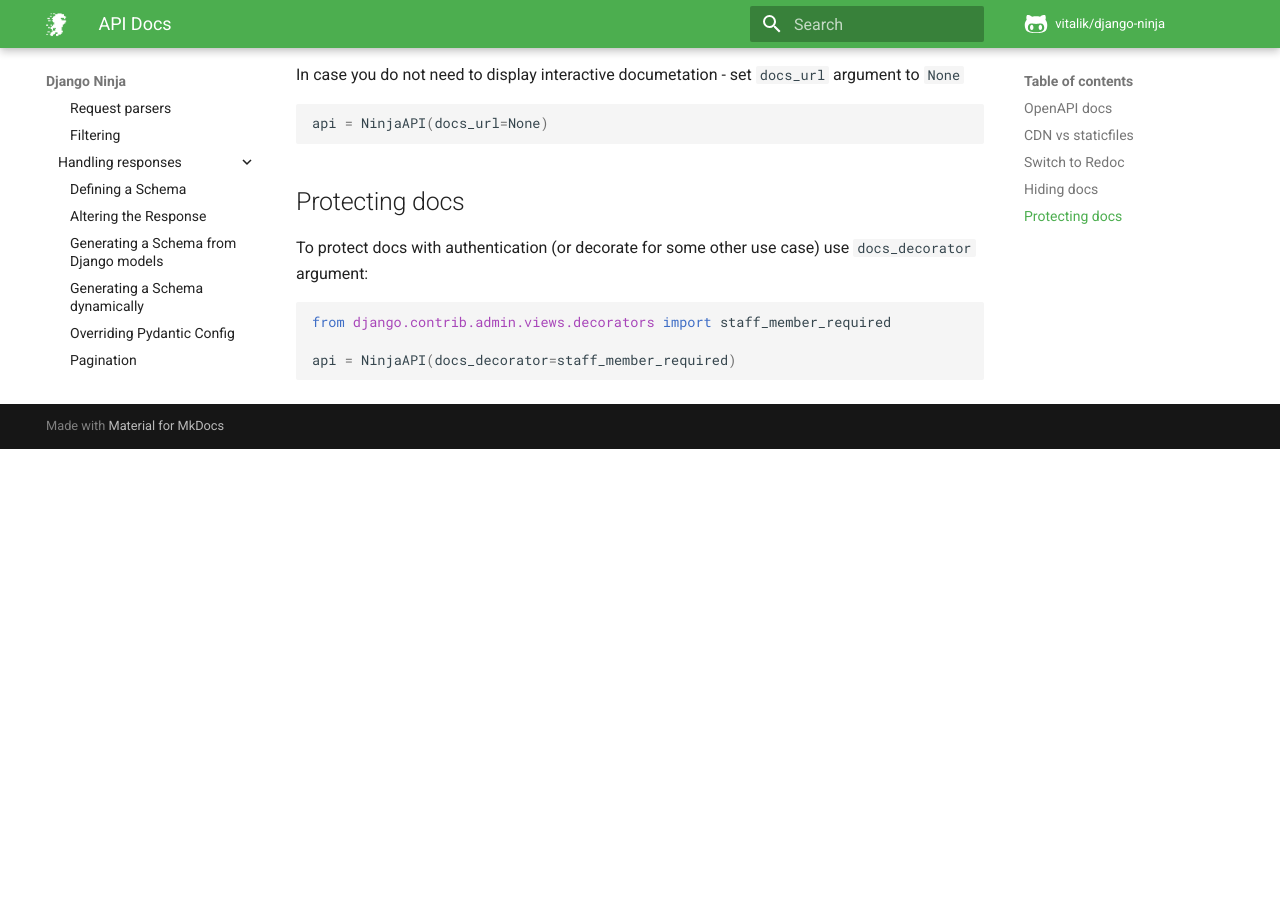
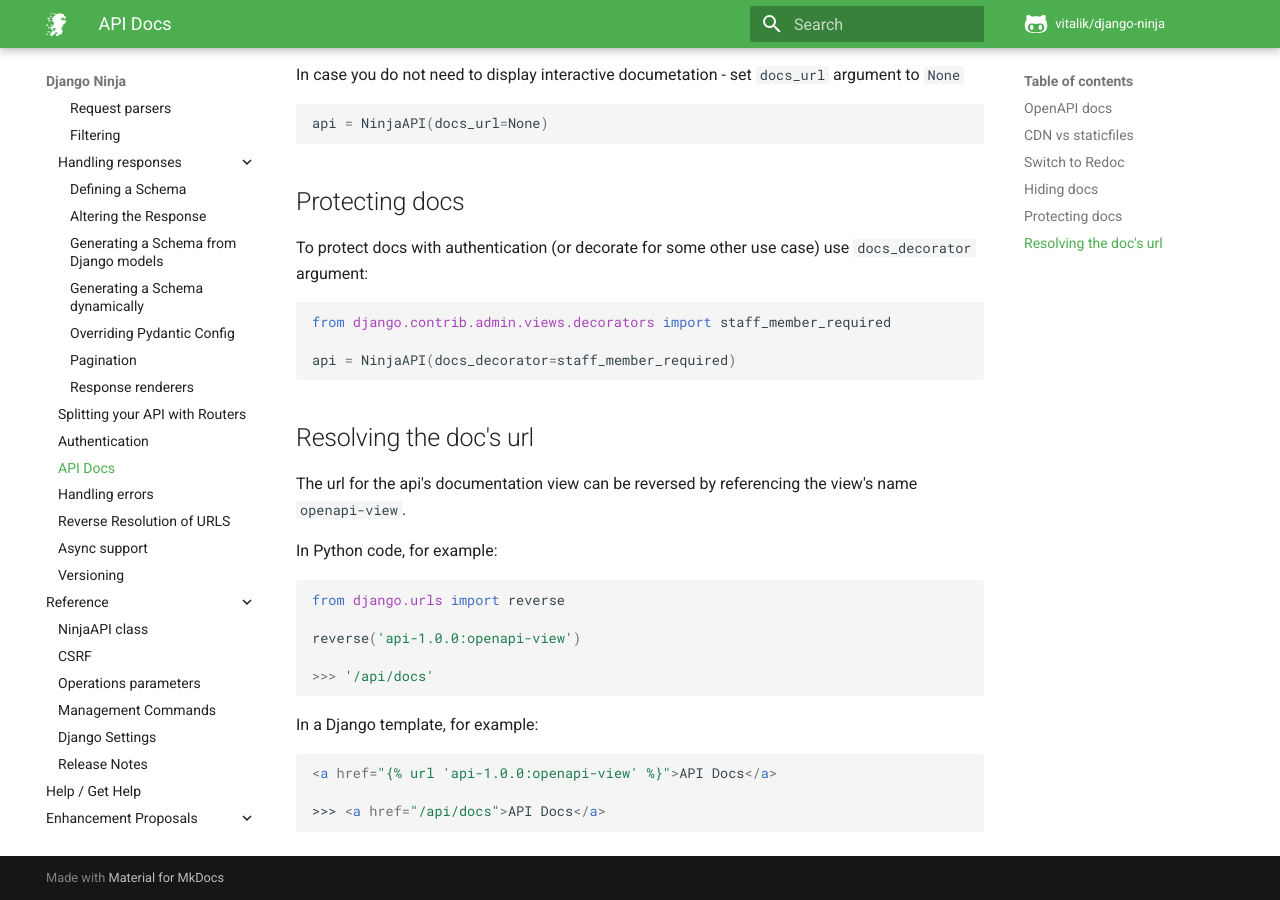
Before and after one commit to rainbow1016/django-master, an MkDocs documentation site: the page built from docs/docs/guides/api-docs.md, in a window 1280 px wide and 900 px high, scrolled down 750 px. Built offline with MkDocs 1.6.1 and Material for MkDocs 9.7.7, drawn with Linux system fonts in a browser that asks for light colours; comment, search, counter and statistics services are not loaded; before the commit the page ends 1199 px from its top, so only the background shows below that.

Commit message:
Added a section detailing how to reverse a url for the api docs page.
Added a section titled 'Resolving the doc's url' to the 'API Docs' page, detailing how to reverse a url for api documentation view.

````diff
--- a/docs/docs/guides/api-docs.md
+++ b/docs/docs/guides/api-docs.md
@@ -40,3 +40,23 @@ from django.contrib.admin.views.decorators import staff_member_required
 
 api = NinjaAPI(docs_decorator=staff_member_required)
 ```
+
+## Resolving the doc's url
+
+The url for the api's documentation view can be reversed by referencing the view's name `openapi-view`.
+
+In Python code, for example:
+```Python
+from django.urls import reverse
+
+reverse('api-1.0.0:openapi-view')
+
+>>> '/api/docs'
+```
+
+In a Django template, for example:
+```Html
+<a href="{% url 'api-1.0.0:openapi-view' %}">API Docs</a>
+
+>>> <a href="/api/docs">API Docs</a>
+```
````
